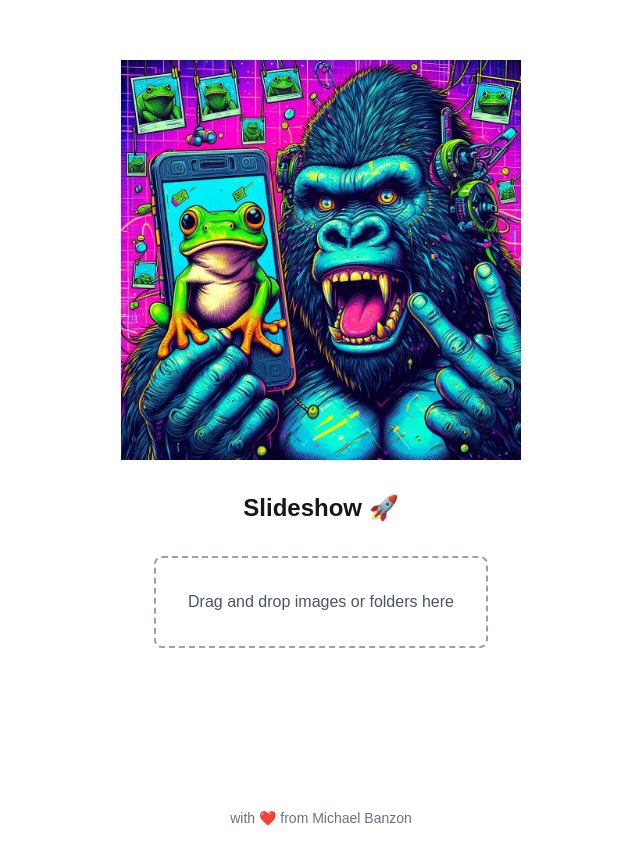
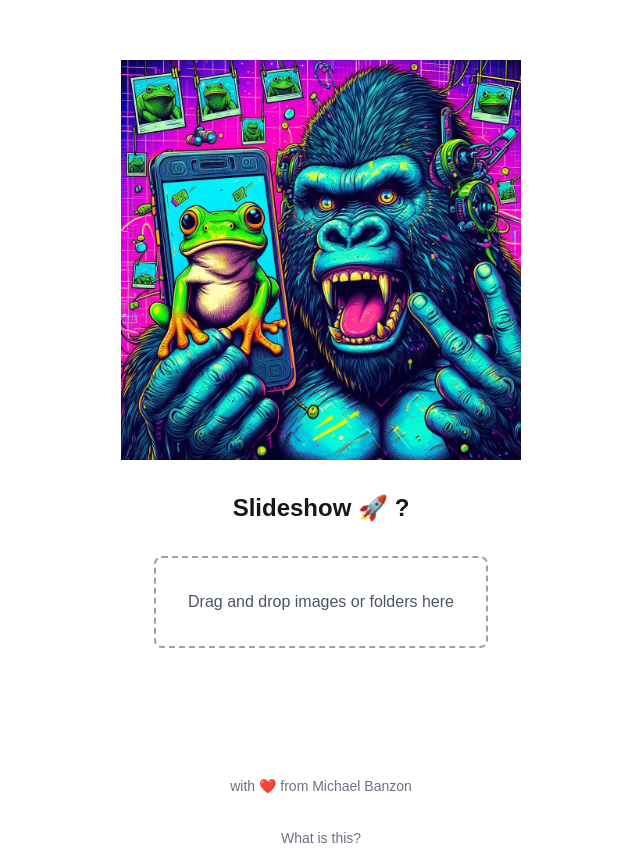
Before and after one commit to mbanzon/slideshow, an Angular app: page / in a window 1280 px wide. Shown: the part 104-952 px from the top of the page, without its empty margins (319-959 px from the left). Built offline with nearby package versions, Linux system fonts and the light colour scheme.

Commit message:
Added description text. Fixes #6

```diff
--- a/src/app/app.html
+++ b/src/app/app.html
@@ -4,7 +4,7 @@
 
       <img src="/slideshow.png" alt="Logo - it is a gorilla looking at frog pictures" [class]="slideshowService.imagesFiles().length > 0 ? 'small-image' : ''" />
 
-      <h1 class="text-2xl font-bold">Slideshow 🚀</h1>
+      <h1 class="text-2xl font-bold">Slideshow 🚀 <span>?</span></h1>
 
       <app-drop-images></app-drop-images>
 
@@ -12,7 +12,18 @@
 
       <app-slideshow-config></app-slideshow-config>
 
-      <p class="my-16 text-sm text-gray-500">with ❤️ from <a href="https://michaelbanzon.com/">Michael Banzon</a></p>
+      <p class="mt-8 text-sm text-gray-500">
+        with ❤️ from <a href="https://michaelbanzon.com/">Michael Banzon</a>
+      </p>
+
+      <p (click)="showDescription = !showDescription" class="text-sm text-gray-500 cursor-pointer">What is this?</p>
+
+      @if (showDescription) {
+        <p class="text-sm text-gray-500">
+          This is an app that let's you create a slideshow using your own images! No data is uploaded, everything
+          happens on your machine.
+        </p>
+      }
     </main>
   </div>
 } @else {
--- a/src/app/app.ts
+++ b/src/app/app.ts
@@ -13,6 +13,7 @@ import { SlideshowPlayer } from './components/slideshow-player/slideshow-player'
 })
 export class App implements OnInit {
   slideshowService = inject(SlideshowService);
+  showDescription = false;
 
   ngOnInit(): void {
     window.addEventListener('beforeunload', e => {
```
